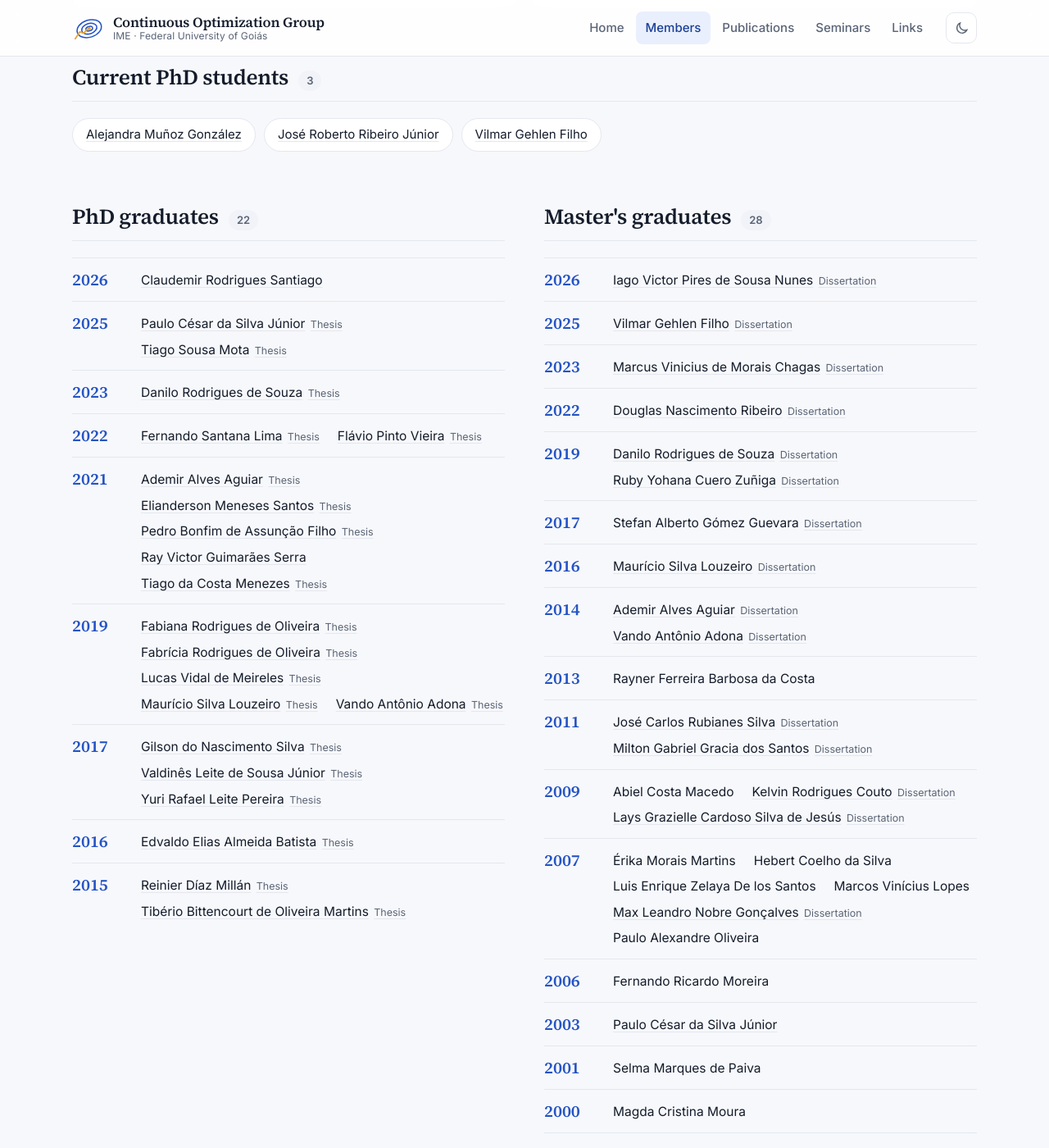
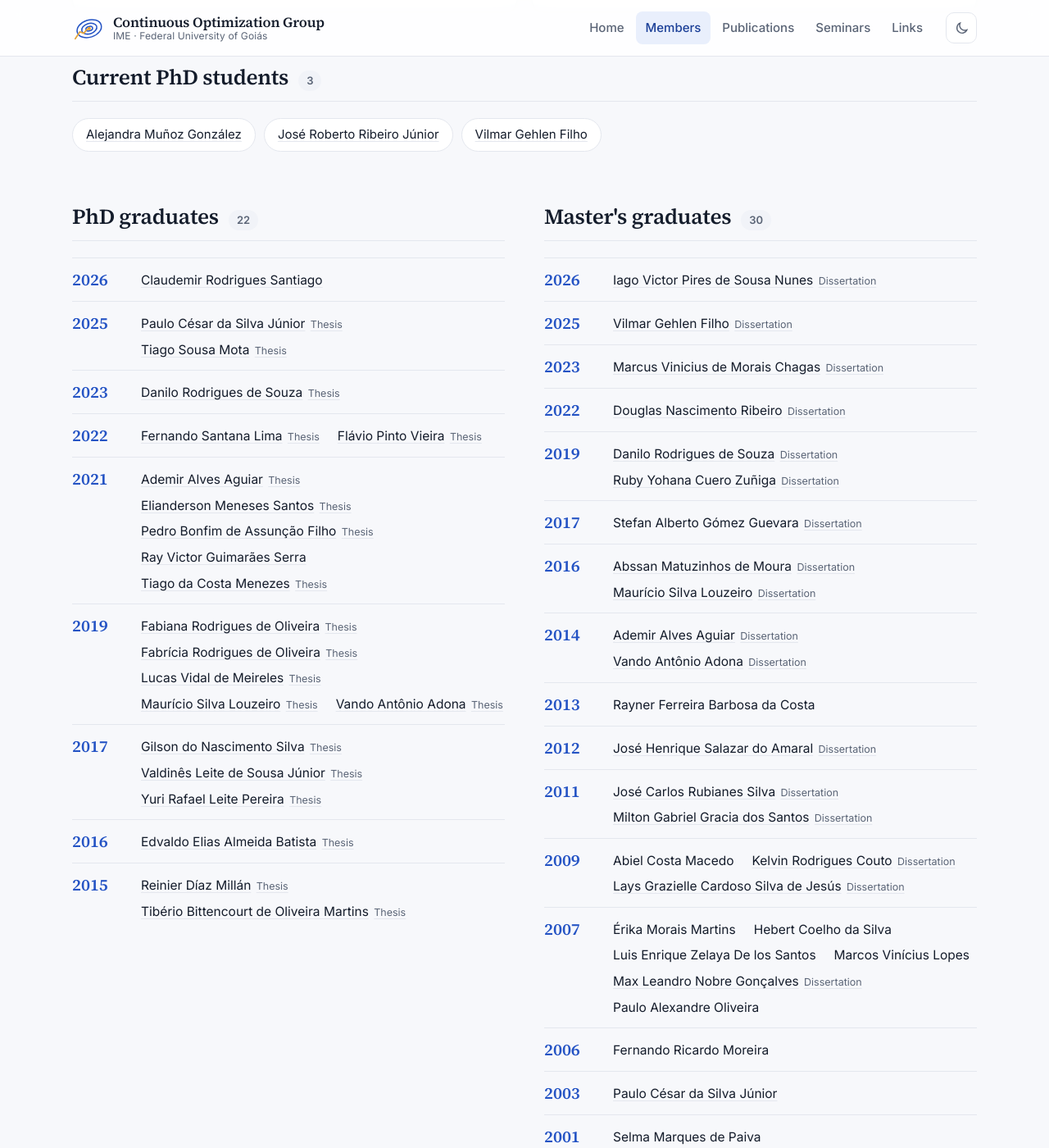
Before and after one commit to optimization-ufg/optimization-ufg.github.io, a Jekyll site: the page built from members.html, in a window 1280 px wide and 1400 px high, scrolled down 1797 px. Shown: the whole window at 82% size. Built offline with Jekyll 4.4.1, drawn with Linux system fonts in a browser that asks for light colours.

Commit message:
Members: Abssan Matuzinhos de Moura e José Henrique Salazar do Amaral
Mestres orientados por professores do grupo (2016 e 2012) que faltavam na
lista; dados do repositório de teses da UFG.

Co-Authored-By: Claude Opus 5.5 <noreply@anthropic.com>

```diff
--- a/_data/members.yml
+++ b/_data/members.yml
@@ -242,6 +242,10 @@ masters_graduates:
   - name: Stefan Alberto Gómez Guevara
     year: 2017
     thesis: https://repositorio.bc.ufg.br/tede/handle/tede/6951
+  - name: Abssan Matuzinhos de Moura
+    year: 2016
+    lattes: http://lattes.cnpq.br/6968716373394390
+    thesis: https://repositorio.bc.ufg.br/tede/handle/tede/6193
   - name: Maurício Silva Louzeiro
     year: 2016
     lattes: http://lattes.cnpq.br/3049272965306538
@@ -256,6 +260,10 @@ masters_graduates:
     thesis: https://repositorio.bc.ufg.br/tede/handle/tede/4367
   - name: Rayner Ferreira Barbosa da Costa
     year: 2013
+  - name: José Henrique Salazar do Amaral
+    year: 2012
+    lattes: http://lattes.cnpq.br/4532879072571488
+    thesis: https://repositorio.bc.ufg.br/tede/handle/tde/1955
   - name: José Carlos Rubianes Silva
     year: 2011
     lattes: http://lattes.cnpq.br/6114855385947020
```
